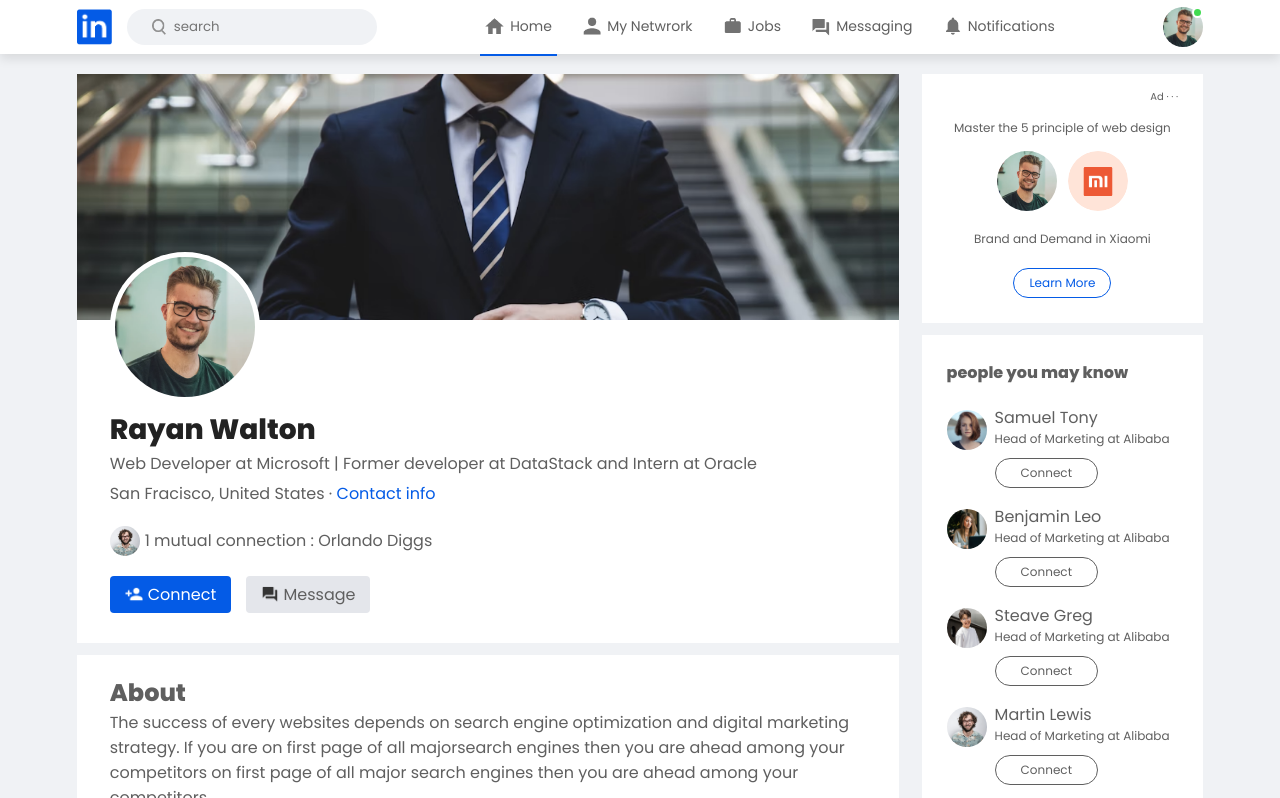
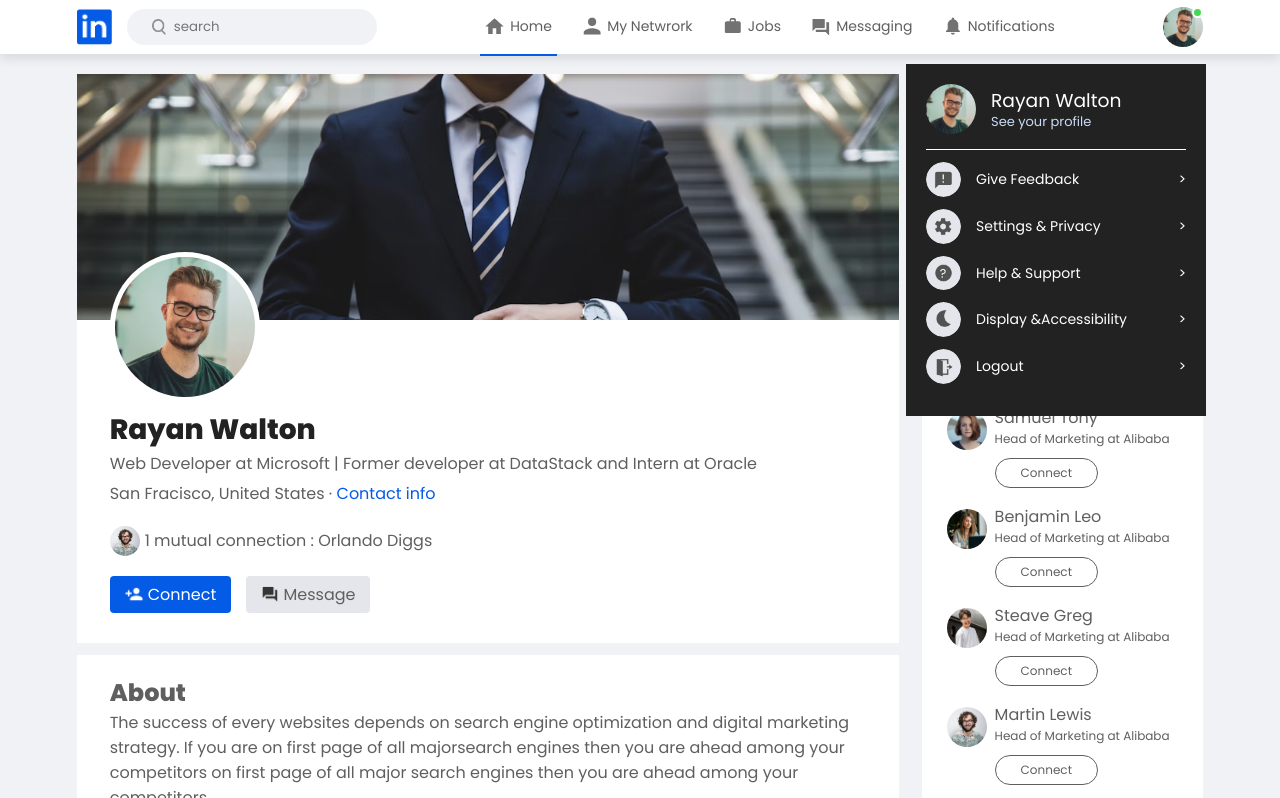
Before and after one commit to UmarShaikh10/Linkedin_Clone, a plain HTML site: page profile.html in a window 1280 px wide. Both pictures are taken after a click on the picture 1183 px from the left and 27 px from the top of the page. Shown: the top 798 px of the page. Drawn offline with Linux system fonts and the light colour scheme.

Commit message:
Update profile.html

```diff
--- a/profile.html
+++ b/profile.html
@@ -7,7 +7,7 @@
     <meta name="viewport" content="width=device-width, initial-scale=1.0">
     <title>Linkedin</title>
     <link rel="stylesheet" href="style.css">
-    <link rel="stylesheet" href="style.css">
+
     <style>
         @import url('https://fonts.googleapis.com/css2?family=Cabin:wght@700&family=Poppins:ital,wght@0,300;0,400;0,800;1,300;1,400;1,800;1,900&family=Raleway:wght@300;400;500;600&display=swap');
     </style>
@@ -298,6 +298,16 @@
 
 
 
+    <script>
+        let profileMenu = document.getElementById('profileMenu');
+
+        function toggleMenu() {
+            profileMenu.classList.toggle('open-menu');
+
+        }
+    </script>
+
+
 
 
 
```
